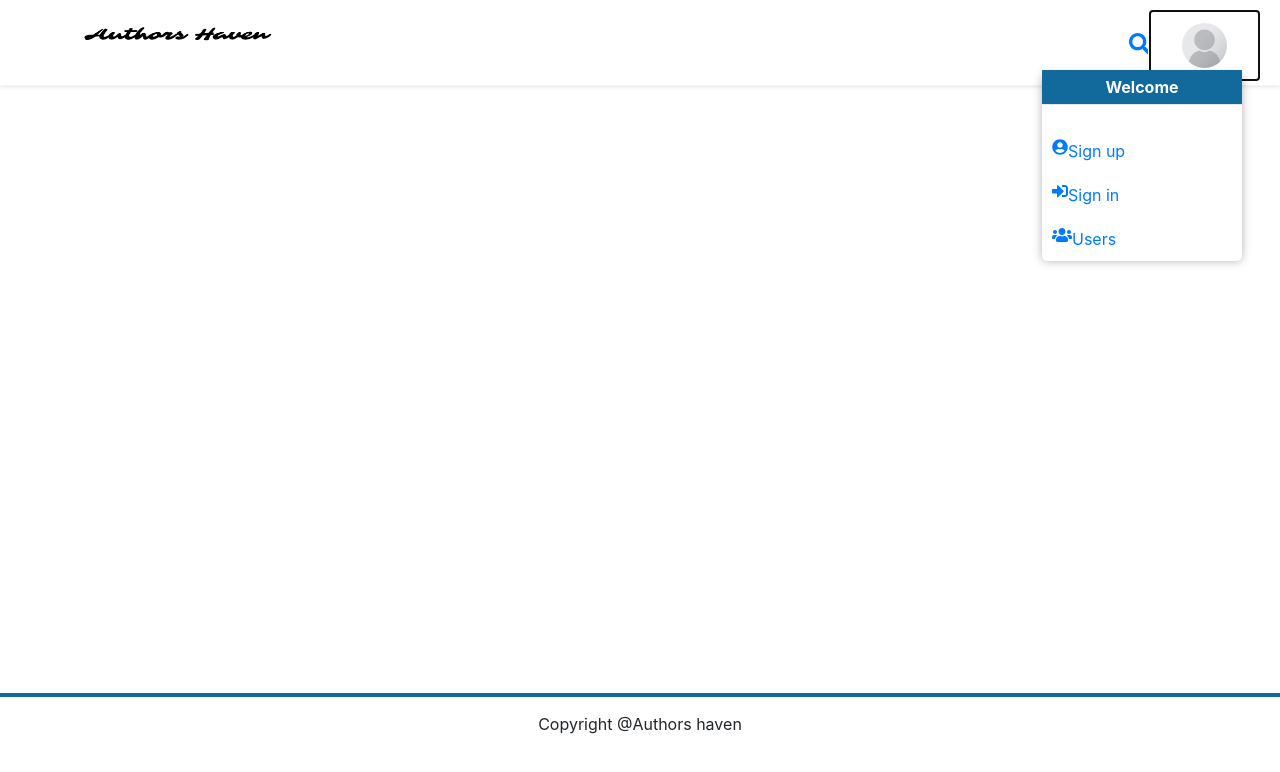
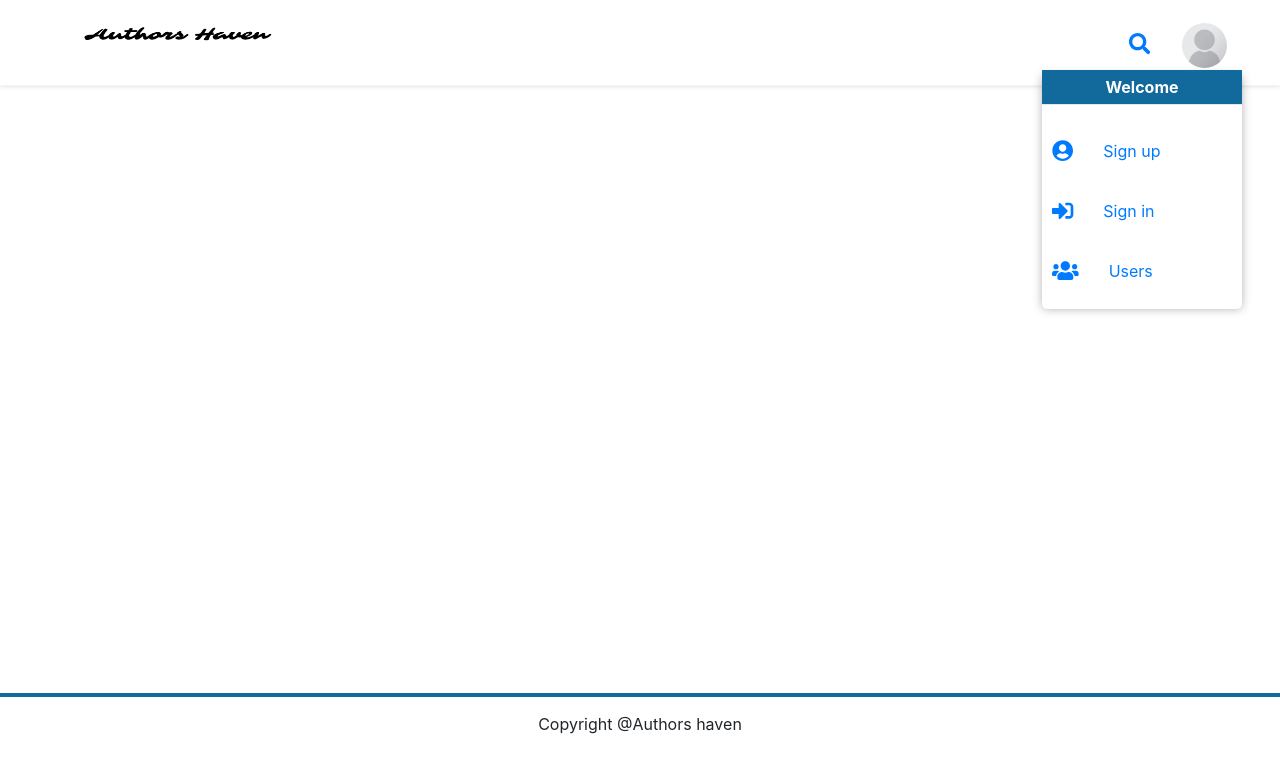
Before and after one commit to andela/ah-jawans-frontend, a React app: page / in a window 1280 px wide. Both pictures are taken after a click on the button 1204 px from the left and 45 px from the top of the page. Shown: the top 772 px of the page. Built offline with nearby package versions, Linux system fonts and the light colour scheme; what redux-immutable-state-invariant would draw is missing.

Commit message:
bg(headerchanges): Fixed header issues
- fixed header issues.

[Finishes #168370150]

```diff
--- a/src/assets/css/_button.scss
+++ b/src/assets/css/_button.scss
@@ -1,4 +1,4 @@
-@import './_pixels.scss';
+@import './pixels.scss';
 /* button */
 .button {
     padding: $small $large;
@@ -17,3 +17,6 @@
     opacity: 0.6;
     cursor: default;
 }
+.button:focus {
+    outline: 0px dotted;
+}
--- a/src/assets/css/_form.scss
+++ b/src/assets/css/_form.scss
@@ -21,12 +21,12 @@ form {
 .input-field input:focus,
 .input-field textarea:focus {
     outline-width: 0;
-  border: 1px solid $grey !important;
+    border: 0px solid $grey !important;
     outline: none !important;
     box-shadow: 0px 0px 10px rgba(0, 0, 0, 0.4) !important;
     -moz-box-shadow: 0px 0px 10px rgba(0, 0, 0, 0.4) !important;
     -webkit-box-shadow: 0px 0px 10px rgba(0, 0, 0, 0.4) !important;
 }
 *:focus {
-  outline: none;
+    outline: 1px dotted;
 }
--- a/src/components/Header/HeaderUserMenu/HeaderUserMenu.js
+++ b/src/components/Header/HeaderUserMenu/HeaderUserMenu.js
@@ -42,10 +42,11 @@ class HeaderUserMenu extends Component {
           {!isAuth && (
             <li>
               <Link to="/signup">
-
-                <FontAwesomeIcon icon={faUserCircle} /> Sign up
+                <label htmlFor="signup">
+                  <FontAwesomeIcon icon={faUserCircle} size="lg" />
+                </label>
+                <p id="signup" className="menu-links"> Sign up</p>
               </Link>
-
             </li>
           )
           }
@@ -53,9 +54,11 @@ class HeaderUserMenu extends Component {
           {!isAuth && (
             <li>
               <Link to="/login">
-                <FontAwesomeIcon icon={faSignInAlt} /> Sign in
+                <label htmlFor="login">
+                  <FontAwesomeIcon icon={faSignInAlt} size="lg" />
+                </label>
+                <p id="login" className="menu-links">Sign in</p>
               </Link>
-
             </li>
           )
           }
@@ -63,7 +66,10 @@ class HeaderUserMenu extends Component {
           {(
             <li>
               <Link to="/users">
-                  <FontAwesomeIcon icon={faUsers}/> Users
+                <label htmlFor="users">
+                  <FontAwesomeIcon icon={faUsers} size="lg" />
+                </label>
+                <p id="users" className="menu-links">Users</p>
               </Link>
             </li>
           )}
@@ -71,8 +77,10 @@ class HeaderUserMenu extends Component {
           {isAuth && (
             <li>
               <Link to="/profile">
-                <FontAwesomeIcon icon={faUserCircle} /> Profile
-
+                <label htmlFor="profile">
+                  <FontAwesomeIcon icon={faUserCircle} size="lg" />
+                </label>
+                <p id="profile" className="menu-links">Profile</p>
               </Link>
             </li>
           )}
@@ -80,21 +88,31 @@ class HeaderUserMenu extends Component {
           {isAuth && (
             <li>
               <Link to="/passwordReset">
-                <FontAwesomeIcon icon={faCog} /> Change password</Link>
+                <label htmlFor="passwordReset">
+                  <FontAwesomeIcon icon={faCog} />
+                </label>
+                <p id="passwordReset" className="menu-links">Change password</p>
+              </Link>
             </li>
           )}
           {isAuth && (
             <li>
-              <Link to="/follower">
-                <FontAwesomeIcon icon={faUserCircle} /> Followers
+              <Link to="/follower" className="menu-links">
+                <label htmlFor="follower">
+                  <FontAwesomeIcon icon={faUserCircle} size="lg" />
+                </label>
+                <p id="follower" className="menu-links">Followers</p>
               </Link>
             </li>
           )}
 
           {isAuth && (
             <li>
-              <Link className="logout" to="/" onClick={this.logout}>
-                <FontAwesomeIcon icon={faSignOutAlt} /> Log out
+              <Link className="logout menu-links" to="/" onClick={this.logout}>
+                <label htmlFor="follower">
+                  <FontAwesomeIcon icon={faSignOutAlt} size="lg" />
+                </label>
+                <p id="follower" className="menu-links">Log out</p>
               </Link>
             </li>
           )}
--- a/src/components/Header/HeaderUserMenu/HeaderUserMenu.scss
+++ b/src/components/Header/HeaderUserMenu/HeaderUserMenu.scss
@@ -38,3 +38,7 @@
         }
     }
 }
+
+.menu-links {
+    padding-left: 30px;
+}
```
Also changed, not shown: 1 other file (tests, documents, lock files or other folders). Lines whose indentation alone changed are shown as unchanged.
